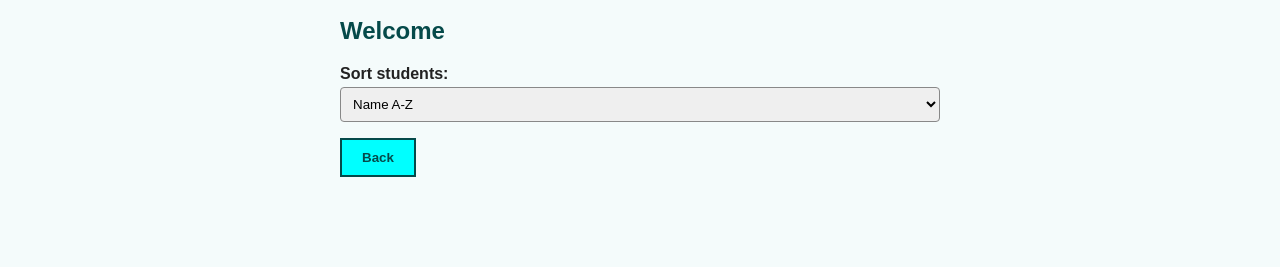
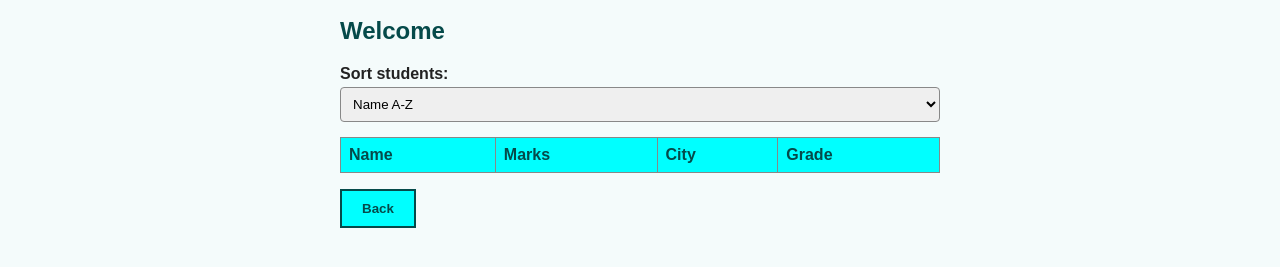
Before and after one commit to liz8888-ai/csit248-portal-5001, a plain HTML site: page board.html in a window 1280 px wide. Shown: the part 73-340 px from the top of the page. Drawn offline with Linux system fonts and the light colour scheme.

Commit message:
Add marks table to board page

```diff
--- a/board.html
+++ b/board.html
@@ -24,7 +24,17 @@
             <option value="marks">Marks: Highest First</option>
         </select>
 
-        <div id="tableContainer"></div>
+        <table>
+            <thead>
+                <tr>
+                    <th>Name</th>
+                    <th>Marks</th>
+                    <th>City</th>
+                    <th>Grade</th>
+                </tr>
+            </thead>
+            <tbody id="studentRows"></tbody>
+        </table>
         <p id="errorMessage"></p>
 
         <button id="backButton" type="button">Back</button>
```
